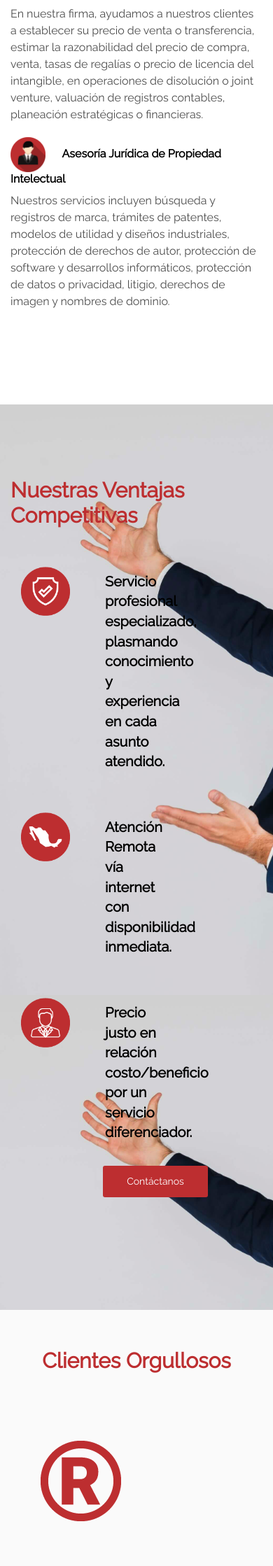
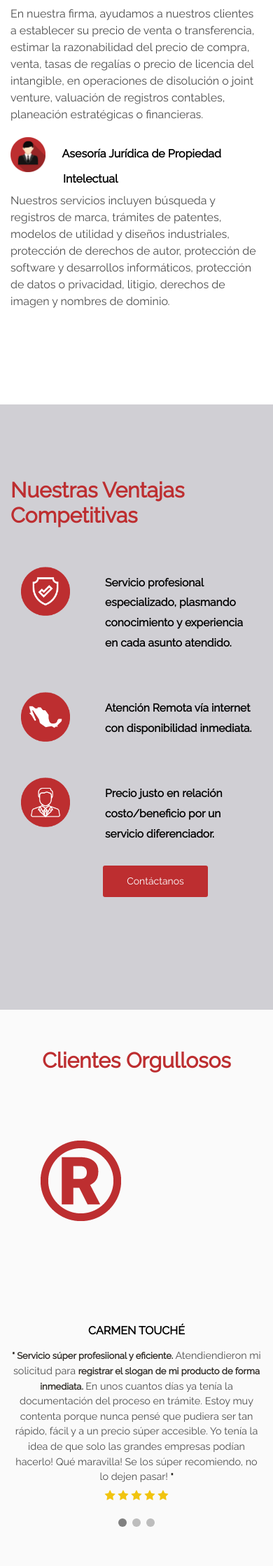
Before and after one commit to peasheeme/lanzo-web, a PHP site: page / in a window 390 px wide. Shown: the part 3754-5992 px from the top of the page at 70% size. Run offline with PHP 8.4, Linux system fonts and the light colour scheme.

Commit message:
se agregaron iconos y modificó el responsive así como se terminó la validación con JS

```diff
--- a/assets/css/style.css
+++ b/assets/css/style.css
@@ -233,8 +233,10 @@
 	height: auto;
 	padding: 5px;
 	background-color: red;
+	color: #222;
 	border-radius: 5px;
-	left: 1010px;
+	left: 502px;
+	font-size: 12px;
 	animation: resaltar 02.s linear 4;
 }
 
@@ -472,6 +474,9 @@
 	border-right: 2px solid #FFF;
 }
 
+#skill .text-skills{
+	font-size: 1em;
+}
 /* ---------------------------------------------- /*
  * Progress bars
 /* ---------------------------------------------- */
@@ -1000,6 +1005,9 @@
 .sliderHome2 {
 	padding-right:  50px;
 	}
+.text-intelectual{
+	padding-left: 75px;
+}
 /* ---------------------------------------------- /*
  *Proceso
 /* ---------------------------------------------- */
@@ -1069,13 +1077,14 @@
 	border-radius: 50%;
 }
 
-#testimonials blockquote {
+#testimonials .text-testimonials {
 	border: 0;
 	padding: 10px 80px;
 	margin: 0;
-}
-
-#testimonials blockquote p {
+	font-size: 1em;
+}
+
+#testimonials .text-testimonials p {
 	margin: 15px 0 5px;
 }
 
@@ -1403,7 +1412,7 @@
 b, strong {
     font-weight: 700;
     color: #2e2a25;
-    font-size: 18px;
+    font-size: 1em;
 }
 
 /* ---------------------------------------------- /*
@@ -1543,6 +1552,12 @@
 
 }
 
+@media screen and (max-width: 994px) and (min-width: 768px){
+	.error-msj{
+		left: 400px;
+	}
+}
+
 @media screen and (max-width: 767px) {
 
 	.scroll-up {
@@ -1552,6 +1567,9 @@
 		width: 100%;
 		margin-top: 3px;
 		margin-bottom: 21px;
+	}
+	.error-msj{
+		left: 300px;
 	}
 }
 
@@ -1678,4 +1696,28 @@
 	.acordeon .acordeon-contenido{
 		font-size: 12px;
 	}
-}
+	.error-msj{
+		left: 180px;
+	}
+	b, strong {
+		font-size: 0.9em;
+	}
+	#testimonials .text-testimonials {
+		font-size: 0.9em;
+	}
+	.ventajasComp{
+		padding: 100px 0;
+		background: #D0CFD4;
+	}
+	#skill .text-skills{
+		font-size: 0.6em;
+	}
+	.title-intelectual{
+		padding-left: 75px;
+	}
+
+	#testimonials .text-testimonials {
+		padding: 0;
+	}
+
+}
--- a/assets/js/formulario.js
+++ b/assets/js/formulario.js
@@ -1,11 +1,11 @@
 var mensaje = ['Ni números ni caracteres especiales', 'Introduce un email válido', 'Introduce un mensaje menor de 500 caracteres'];
 var objetos = null;
 function crearAviso(msj, pos){
-    objetos = document.createElement("div");
+    objetos = document.createElement("DIV");
     var t = document.createTextNode(msj);
 
     objetos.appendChild(t);
-    objetos.className = 'error-msj';
+    objetos.className = "error-msj";
     objetos.style.top = pos+"px";
     document.body.appendChild(objetos);
 }
@@ -16,19 +16,19 @@
 }
 
 function validar(event){
-    var form = document.form[0];
+    var form = document.forms[0];
     var l = form.length-1;
-    var n = 210;
+    var n = 612;
     if(objetos != null){
         destruirAviso(objetos);
     }
-    for(var i = 0; i<=1; i++){
+    for(var i = 0; i<=l; i++){
         if(!form[i].validity.valid){
             crearAviso(mensaje[i], n);
             event.preventDefault();
             break;
         }
 
-        n+=50;
+        n+=95;
     }
 }
--- a/includes/header.php
+++ b/includes/header.php
@@ -42,7 +42,7 @@
 
 </div>
 		<div class="scroll-up">
-			<a href="#intro"><i class="fa fa-angle-up"></i></a>
+			<a href="#"><i class="fa fa-angle-up"></i></a>
 		</div>
 		<!-- Navigation start -->
 		<div class="row">
--- a/index.php
+++ b/index.php
@@ -83,7 +83,8 @@
 										<h2 class="verde">Patentes</h2>
 										<h3 class="blanco">¿Qué puedo proteger como patente?</h3> <br>
 										<p class="blanco">Se pueden patentar las invenciones que sean nuevas, resultado de una actividad inventiva y susceptibles de aplicación industrial.
-</p> <p class="blanco">Como patente se pueden proteger invenciones relativas a máquinas, aparatos, dispositivos, procedimientos, productos, etc.</p>
+										</p>
+										<p class="blanco">Como patente se pueden proteger invenciones relativas a máquinas, aparatos, dispositivos, procedimientos, productos, etc.</p>
 
 									</div>
 
@@ -165,7 +166,7 @@
 			<div class="col-md-6">
 				<div class="vertical-service  wow bounceInUp" data-wow-delay=".2s">
 
-					<h4><img src="assets/images/icons/2.png" width="70" style="padding-right: 20px;"> Asesoría Jurídica de Propiedad Intelectual</h4>
+					<h4><img src="assets/images/icons/2.png" width="70" style="padding-right: 20px;"> Asesoría Jurídica de Propiedad <span class="title-intelectual">Intelectual</span></h4>
 
 					<p class="text-left">Nuestros servicios incluyen búsqueda y registros de marca, trámites de patentes, modelos de utilidad y diseños industriales, protección de derechos de autor, protección de software y desarrollos informáticos, protección de datos o privacidad, litigio, derechos de imagen y nombres de dominio.</p>
 				</div>
@@ -191,8 +192,8 @@
 						<div class="col-xs-4 col-md-2">
 							<img src="assets/images/icons/3.png" width="70" class="text-center">
 						</div>
-						<div class="col-xs-4 col-md-8">
-							<h3> <span style="font-size:20px; font-weight:700;">Servicio profesional especializado, plasmando conocimiento y experiencia en cada asunto atendido.</span></h3>
+						<div class="col-xs-8 col-md-8">
+							<h3> <span class="text-skills" style="font-weight:700;">Servicio profesional especializado, plasmando conocimiento y experiencia en cada asunto atendido.</span></h3>
 						</div>
 					</div>
 				</div>
@@ -202,8 +203,8 @@
 						<div class="col-xs-4 col-md-2">
 							<img src="assets/images/icons/5.png" width="70" class="text-center">
 						</div>
-						<div class="col-xs-4 col-md-8">
-							<h3> <span style="font-size:20px; font-weight:700;">Atención Remota vía internet con disponibilidad inmediata.</span></h3>
+						<div class="col-xs-8 col-md-8">
+							<h3> <span class="text-skills" style=" font-weight:700;">Atención Remota vía internet con disponibilidad inmediata.</span></h3>
 						</div>
 					</div>
 				</div>
@@ -212,8 +213,8 @@
 						<div class="col-xs-4 col-md-2">
 							<img src="assets/images/icons/4.png" width="70" class="text-center">
 						</div>
-						<div class="col-xs-4 col-md-8">
-							<h3> <span style="font-size:20px; font-weight:700;">Precio justo en relación costo/beneficio por un servicio diferenciador.</span></h3>
+						<div class="col-xs-8 col-md-8">
+							<h3> <span class="text-skills" style="font-weight:700;">Precio justo en relación costo/beneficio por un servicio diferenciador.</span></h3>
 						</div>
 					</div>
 				</div>
@@ -224,7 +225,7 @@
 						<div class="col-xs-4 col-md-2">
 
 						</div>
-						<div class="col-xs-4 col-md-8">
+						<div class="col-xs-8 col-md-8">
 							<a href="contacto.php" style="margin-left:-18px;"><button class="btn-centeres">Contáctanos</button></a> </div>
 					</div>
 				</div>
@@ -320,7 +321,7 @@
 						<div class="avatar">
 
 						</div>
-						<blockquote>
+						<blockquote class="text-testimonials">
 							<h4 style="text-transform:uppercase;">Carmen Touché</h4>
 							<p> <strong>" Servicio súper profesiional y eficiente.</strong>
 								Atendiendieron mi solicitud para <strong> registrar el slogan de mi producto de forma inmediata. </strong>
@@ -342,7 +343,7 @@
 						<div class="avatar">
 
 						</div>
-						<blockquote>
+						<blockquote class="text-testimonials">
 							<h4 style="text-transform:uppercase;">Dr. Heriberto lozano </h4>
 
 							<p><strong>"</strong>Las finas atenciones recibidas por medio de <strong>LANZO CONSULTORES S.C.,</strong> en tramitarme los
@@ -364,10 +365,10 @@
 						<div class="avatar">
 
 						</div>
-						<blockquote>
+						<blockquote class="text-testimonials">
 							<h4 style="text-transform:uppercase;">Enrique Lima Caraza</h4>
 
-							<p><strong>" Lanzo Consultores</strong>  nos dio certeza y rapidez legal en un requerimiento
+							<p><strong>" Lanzo Consultores</strong> nos dio certeza y rapidez legal en un requerimiento
 								que nos hizo una empresa transnacional. Con su ayuda pudimos cerrar un
 								trato que ahora está abarcando otros países.<strong> El mejor despacho de
 									asesoría en propiedad intelectual con que hemos tratado."</strong>
```
Also changed, not shown: contacto.php (+6 -4 lines), servicios.php (+5 -5 lines), assets/images/icons/beneficios-administrativos.png (added), assets/images/icons/beneficios-financieros.png (added), assets/images/icons/beneficios-fiscales.png (added), assets/images/icons/beneficios-utilidades.png (added), assets/images/icons/servicios-profesionales.png (added). Lines whose indentation alone changed are shown as unchanged.
